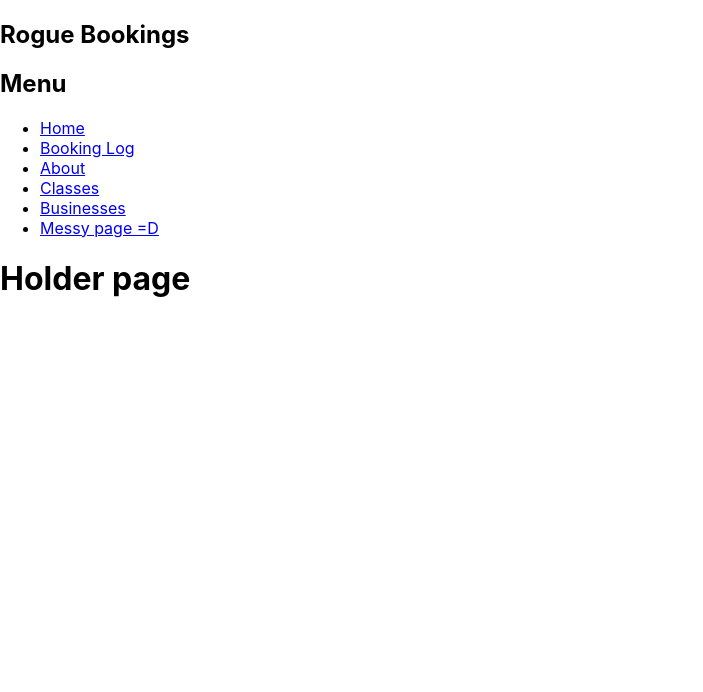
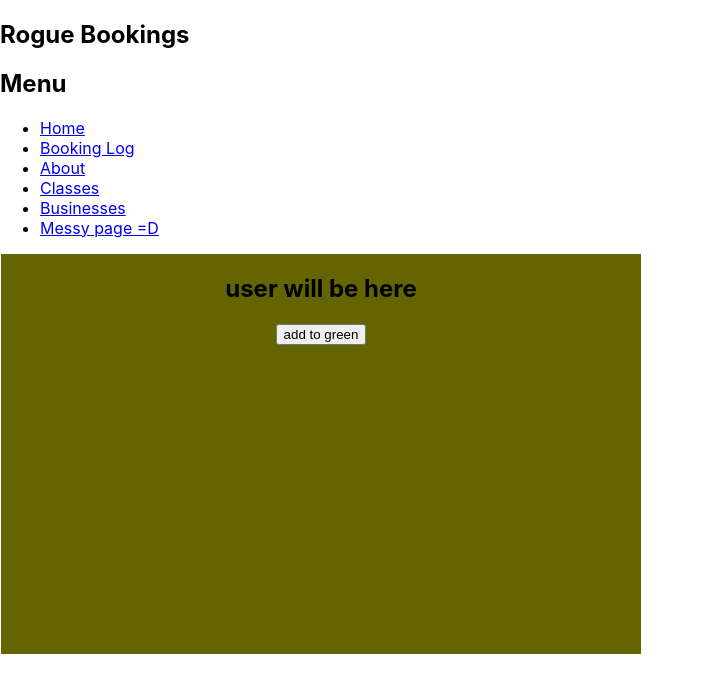
Before and after one commit to Grilo16/RogueBookings, a React (Create React App) app in the folder RogueBookingsClient/: page /messypage in a window 1280 px wide. Shown: the top 692 px of the page, without its empty margins (0-703 px from the left). Built offline with nearby package versions, Linux system fonts and the light colour scheme; no server answers.

Commit message:
make it green game

```diff
--- a/RogueBookingsClient/src/MessySpaceForHookingUpServerLetsGo/HolderPage.jsx
+++ b/RogueBookingsClient/src/MessySpaceForHookingUpServerLetsGo/HolderPage.jsx
@@ -1,53 +1,66 @@
-import { createContext, useEffect, useReducer } from "react";
-import UserDisplayBox from "./components/UserDisplayBox";
+import { createContext, useEffect, useReducer } from "react"
+import ownerRepo from "../repositories/ownerRepo";
 import userRepo from "../repositories/userRepo";
-import businessRepo from "../repositories/businessRepo";
-import lessonRepo from "../repositories/lessonRepo";
-import memberRepo from "../repositories/memberRepo";
-import ownerRepo from "../repositories/ownerRepo";
-import studentRepo from "../repositories/studentRepo";
-import teacherRepo from "../repositories/teacherRepo";
+import TabDisplayContent from "./components/TabDisplayContents"
+import UserDisplayBox from "./components/UserDisplayBox"
 
-export const HolderContext = createContext()
+export const HolderContext = createContext(null)
 
-const reducer = (state, action) => {
+
+const reducer = (state, action)=>{
+
+
+
     switch(action.type){
+        case "LoadData":
+            return {...state, data:[action.data]}
 
-        case "LoadData":
-            return {...state, data:[...action.data]}
+        case "LoadMoreData":
+            return {...state, newState:["something"]}
+
+        case "LoadAllUsers":
+            return {...state, users:[action.user]}
+
+        case "AddToGreen":
+            return {...state, green: state.green + 10}
 
         default:
             return state
     }
+
 };
 
-const HolderPage = function(){
+
+const HolderPage = ()=> {
 
     const states = {
         data: [],
+        red: 100,
+        blue : 100,
+        green : 1,
     }
-
     const [state, dispatch] = useReducer(reducer, states)
 
+useEffect(()=>{
 
-    useEffect(()=>{
+    userRepo.getAllUsers().then((users)=>{ dispatch({type: "LoadAllUsers", users})})
+    userRepo.editUserById()
+    const a = {a: 1}
 
-        // businessRepo.getAllBusinesss().then((data) => {dispatch({type: "LoadData", data})})
-        // lessonRepo.getAllLessons().then((data) => {dispatch({type: "LoadData", data})})
-        // memberRepo.getAllMembers().then((data) => {dispatch({type: "LoadData", data})})
-        // ownerRepo.getAllOwners().then((data) => {dispatch({type: "LoadData", data})})
-        // studentRepo.getAllStudents().then((data) => {dispatch({type: "LoadData", data})})
-        // teacherRepo.getAllTeachers().then((data) => {dispatch({type: "LoadData", data})})
-        // userRepo.getAllUsers().then((data) => {dispatch({type : "LoadData", data})})
+    dispatch({type : "LoadData", data: a })
+    dispatch({type : "LoadMoreData"})
 
-    },[])
+}, [])
+
+
 
 
     return (
         <HolderContext.Provider value={{state, dispatch}}>
-            <h1>Holder page</h1>
+            <UserDisplayBox/>
+
+
         </HolderContext.Provider>
     )
 }
-
-export default HolderPage;
+export default HolderPage
--- a/RogueBookingsClient/src/MessySpaceForHookingUpServerLetsGo/components/UserDisplayBox.jsx
+++ b/RogueBookingsClient/src/MessySpaceForHookingUpServerLetsGo/components/UserDisplayBox.jsx
@@ -1,25 +1,29 @@
-import { useContext } from "react"
-import { HolderContext } from "../HolderPage"
-import styled from "styled-components"
+import { useContext } from "react";
+import { HolderContext } from "../HolderPage";
+import styled from "styled-components";
 
-const UserDiv = styled.div`
-    text-align: center;
-    background-color: rgb(255, 0, 100);
-    height : 50vh;
-    width : 50%;
-`
+const UserDiv = styled.div.attrs(({red, blue, green})=>({
+    style: {
+        background : `rgb(${red},${blue},${green})`,
+        left : green
+    }
+}))`
+  position: absolute;
+  text-align: center;
+  height: 50vh;
+  width: 50%;
+`;
 
 const UserDisplayBox = () => {
+  const { state, dispatch } = useContext(HolderContext);
 
-    const {state, dispatch} = useContext(HolderContext)
+  return (
+    <UserDiv red={state.red} blue={state.blue} green={state.green}>
+      <h2>user will be here</h2>
+      <button onClick={()=>{dispatch({type: "AddToGreen"})}}> add to green</button>
 
+    </UserDiv>
+  );
+};
 
-    return (
-        <UserDiv>
-            <h2>user will be here</h2>
-        </UserDiv>
-
-    )
-}
-
-export default UserDisplayBox
+export default UserDisplayBox;
```
Also changed, not shown: 2 other files (tests, documents, lock files or other folders).
